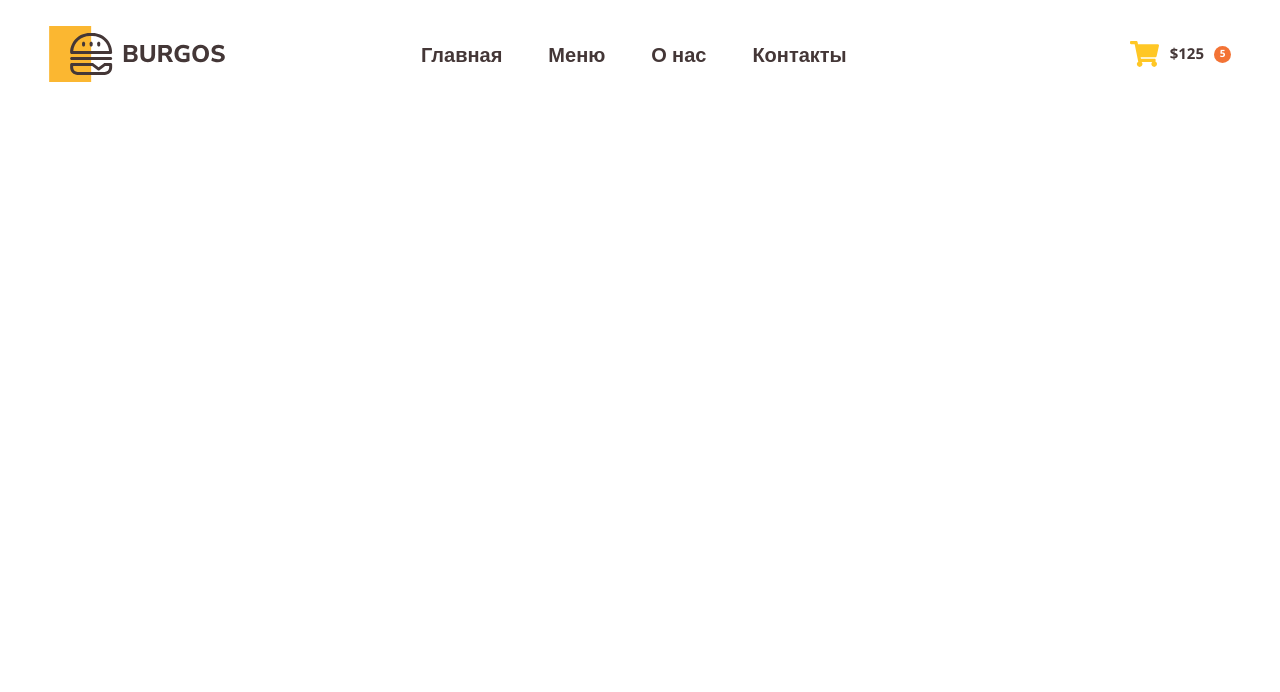
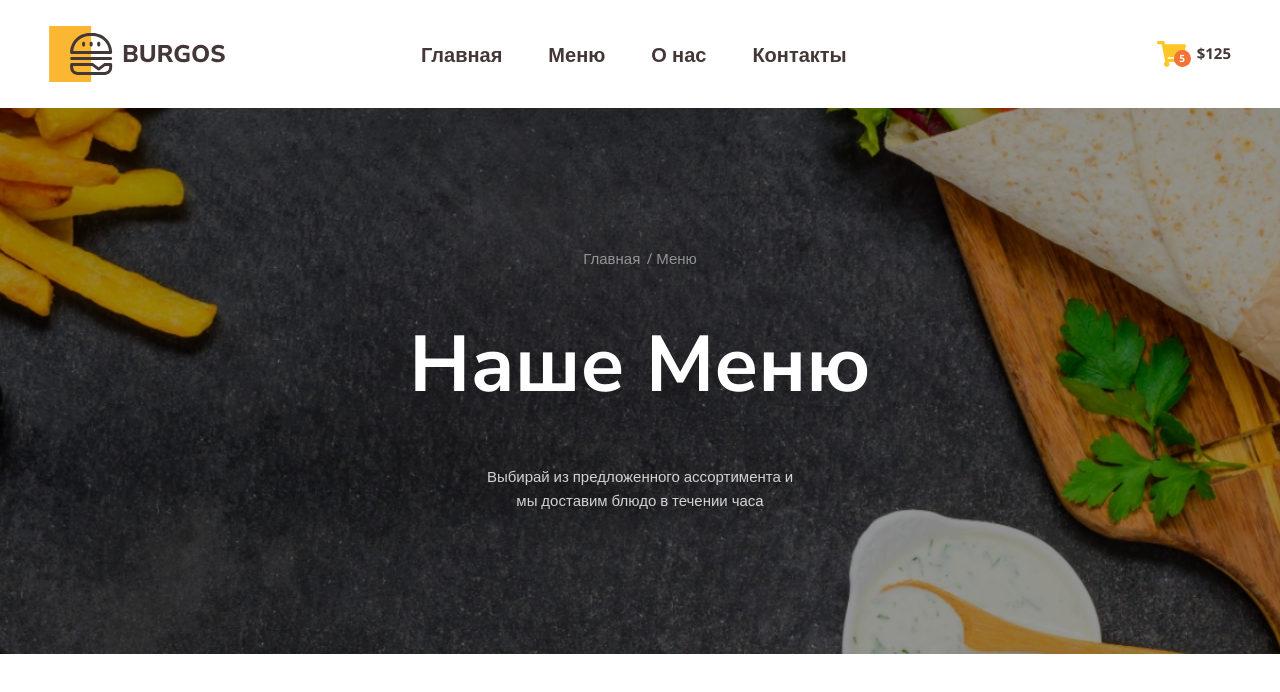
Before and after one commit to webdev2197/FrontendBlok-Module01-Burger, a plain HTML site: page index.html in a window 1280 px wide. Drawn offline with nearby package versions, Linux system fonts and the light colour scheme.

Commit message:
add imageblock

```diff
--- a/css/main.css
+++ b/css/main.css
@@ -4,13 +4,17 @@
 
   --accent-light: #FBB731;
   --accent-dark: #F37335;
-
   --dark: #443737;
   --light: #fff;
+  --light-rgb: 255, 255, 255;
 }
 
 body {
   font-family: var(--open-sans);
+}
+
+a {
+  text-decoration: none;
 }
 
 .container {
@@ -19,6 +23,8 @@ body {
   max-width: 1182px;
   padding: 0 15px;
 }
+
+/*header*/
 
 .header {
   display: flex;
@@ -45,7 +51,6 @@ body {
 
 .nav-link {
   color: var(--dark);
-  text-decoration: none;
   font-weight: 600;
   font-size: 20px;
 }
@@ -61,15 +66,15 @@ body {
 
 .cart {
   color: var(--dark);
-  text-decoration: none;
   font-weight: 700;
   font-size: 15px;
   display: flex;
   align-items: center;
   gap: 10px;
+  position: relative;
 }
 
-.cart::before{
+.cart::before {
   content: '';
   display: block;
   width: 30px;
@@ -79,7 +84,7 @@ body {
   background-size: contain;
 }
 
-.cart-count{
+.cart-count {
   width: 17px;
   height: 17px;
   background-color: var(--accent-dark);
@@ -89,4 +94,66 @@ body {
   align-items: center;
   justify-content: center;
   border-radius: 100%;
+  position: absolute;
+  left: 17px;
+  bottom: 0px;
 }
+
+/*Hero*/
+
+.hero {
+  background-image: url(../images/hero.jpeg);
+  background-repeat: no-repeat;
+  background-size: cover;
+  background-position: center center;
+  text-align: center;
+  padding: 142px 0;
+}
+
+.breadcrumbs {
+  display: flex;
+  align-items: center;
+  justify-content: center;
+  list-style-type: none;
+  gap: 16px;
+  padding-left: 0;
+  color: rgba(var(--light-rgb), .5);
+  font-size: 15px;
+  margin-top: 0;
+  margin-bottom: 0;
+}
+
+.breadcrumbs-item {
+  position: relative;
+}
+
+.breadcrumbs-item:not(:last-child)::after {
+  content: '/';
+  position: absolute;
+  right: -12px;
+}
+
+.breadcrumbs-link {
+  color: rgba(var(--light-rgb), .5);
+}
+
+.breadcrumbs-link:hover {
+  color: var(--accent-light);
+}
+
+.hero-title {
+  color: var(--light);
+  font-family: var(--nunito-sans);
+  font-size: 79px;
+  font-weight: 700;
+  text-transform: capitalize;
+}
+
+.hero-description {
+  color: rgba(var(--light-rgb), .8);
+  font-size: 15px;
+  font-weight: 400;
+  line-height: 160%;
+  max-width: 320px;
+  margin: 0 auto;
+}
--- a/index.html
+++ b/index.html
@@ -29,6 +29,20 @@
       </div>
     </div>
   </header>
+  <section class="hero">
+    <div class="container">
+      <ul class="breadcrumbs">
+        <li class="breadcrumbs-item">
+          <a href="#" class="breadcrumbs-link">Главная</a>
+        </li>
+        <li class="breadcrumbs-item">Меню</li>
+      </ul>
+      <h1 class="hero-title">
+        Наше меню
+      </h1>
+      <p class="hero-description">Выбирай из предложенного ассортимента и мы доставим блюдо в течении часа</p>
+    </div>
+  </section>
 </body>
 
 </html>
```
Also changed, not shown: images/hero.jpeg (added).
